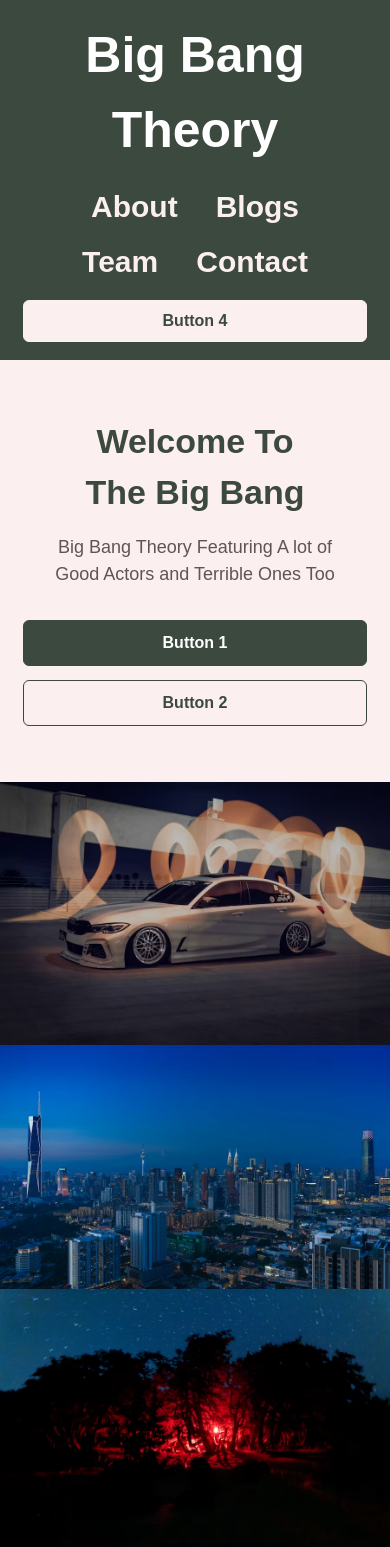
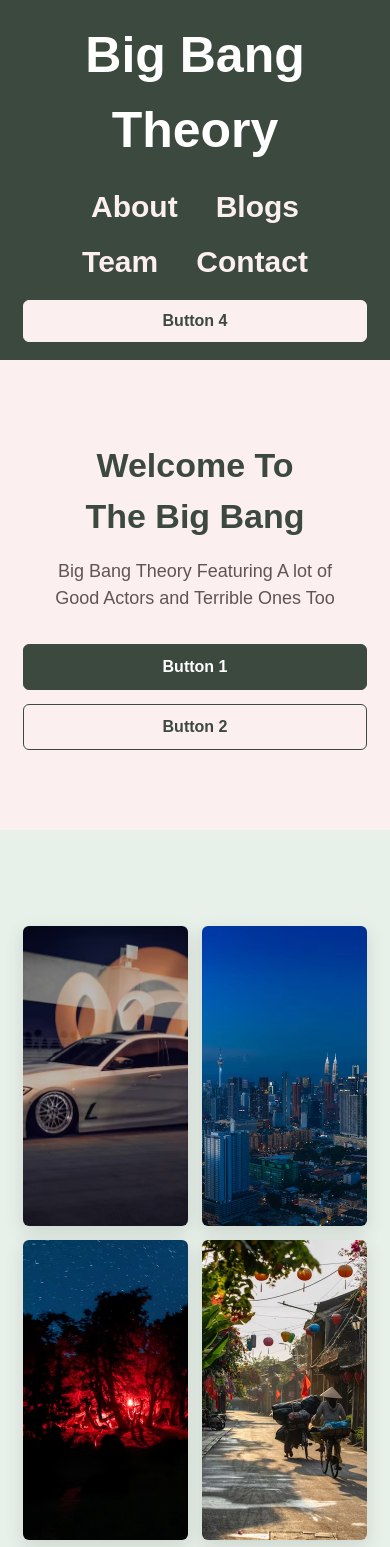
Before and after one commit to Olabayode/components, a React (Create React App) app: page / in a window 390 px wide. Shown: the top 1547 px of the page. Built offline with nearby package versions, Linux system fonts and the light colour scheme.

Commit message:
styled banner and gallery tolook modern

```diff
--- a/src/components/Gallery.js
+++ b/src/components/Gallery.js
@@ -1,14 +1,14 @@
 function Gallery (props){
     return (
-        <div>
-            <ul>
+        <section className="gallery">
+            <ul className="gallery-list">
                 {props.imageLinks.map(image => (
                     <li key={image.index}>
                         <img src={image.url} alt={image.name}/>
                     </li>
                 ))}
             </ul>
-        </div>
+        </section>
     );
 }
 
--- a/src/styles/index.css
+++ b/src/styles/index.css
@@ -87,7 +87,7 @@ header .welcome:focus-visible {
 }
 
 .banner {
-    padding: 88px 10%;
+    padding: 128px 10%;
     text-align: center;
     background-color: #FCEFEF;
 }
@@ -154,6 +154,34 @@ header .welcome:focus-visible {
     color: #fff;
 }
 
+.gallery {
+    padding: 160px 10%;
+    background-color: #E8F0EA;
+}
+
+.gallery-list {
+    list-style: none;
+    display: grid;
+    grid-template-columns: repeat(4, 1fr);
+    gap: 20px;
+    padding: 0;
+    margin: 0;
+}
+
+.gallery-list li {
+    overflow: hidden;
+    border-radius: 6px;
+    background-color: #fff;
+    box-shadow: 0 6px 18px #3c493f29;
+}
+
+.gallery-list img {
+    display: block;
+    width: 100%;
+    height: 500px;
+    object-fit: cover;
+}
+
 @media (max-width: 720px) {
     header {
         padding: 18px 6%;
@@ -177,7 +205,7 @@ header .welcome:focus-visible {
     }
 
     .banner {
-        padding: 56px 6%;
+        padding: 80px 6%;
     }
 
     .banner h1 {
@@ -192,4 +220,17 @@ header .welcome:focus-visible {
         flex-direction: column;
         align-items: stretch;
     }
+
+    .gallery {
+        padding: 96px 6%;
+    }
+
+    .gallery-list {
+        grid-template-columns: repeat(2, 1fr);
+        gap: 14px;
+    }
+
+    .gallery-list img {
+        height: 300px;
+    }
 }
```
